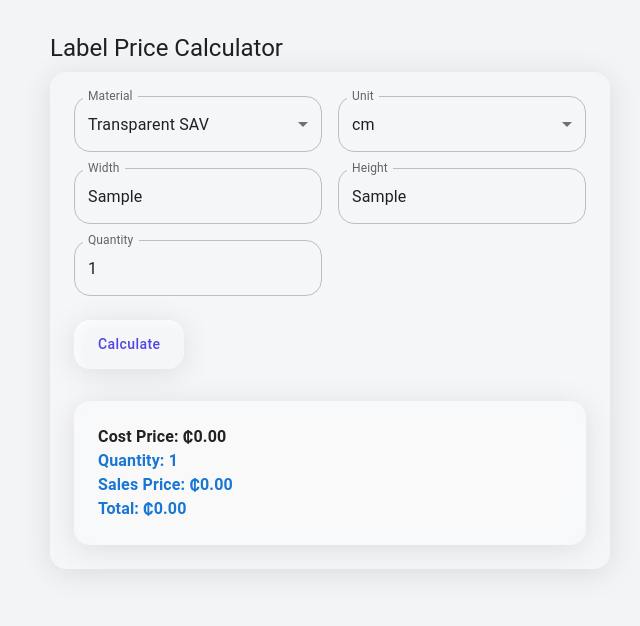
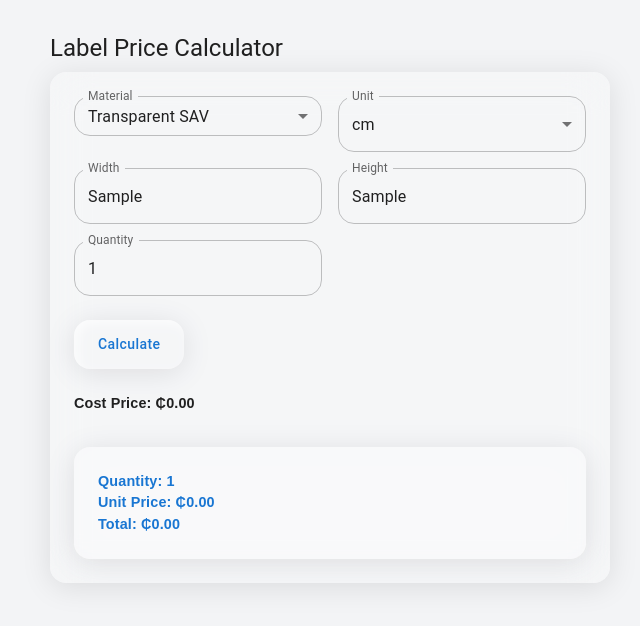
Before and after one commit to collinsasante/lablepp, a React (Vite) app: page / in a window 1280 px wide. Both pictures are taken after typing "Sample", "Sample" into the empty fields and a click on the button "Calculate". Shown: the top 626 px of the page, without its empty margins (310-950 px from the left). Built offline with nearby package versions, Linux system fonts and the light colour scheme; some icons are missing.

Commit message:
UI update

```diff
--- a/src/LabelPriceCalculator.jsx
+++ b/src/LabelPriceCalculator.jsx
@@ -81,11 +81,9 @@ export default function LabelPriceCalculator() {
   };
 
   const handleCopy = () => {
-    const text = `Cost Price: ₵${finalProd.toFixed(
+    const text = `\nSales Price: ₵${unitPrice.toFixed(
       2
-    )}\nSales Price: ₵${unitPrice.toFixed(2)}\nTotal: ₵${total.toFixed(
-      2
-    )}\nQuantity: ${qty}`;
+    )}\nTotal: ₵${total.toFixed(2)}\nQuantity: ${qty}`;
     navigator.clipboard.writeText(text);
   };
 
@@ -97,6 +95,11 @@ export default function LabelPriceCalculator() {
       return ["cm", "inch"];
     }
     return Object.keys(conv);
+  };
+
+  const fontStyle = {
+    fontFamily: "Arial, sans-serif",
+    fontSize: "0.9rem",
   };
 
   return (
@@ -111,6 +114,7 @@ export default function LabelPriceCalculator() {
             select
             label="Material"
             value={type}
+            size="small"
             onChange={(e) => {
               setType(e.target.value);
               if (
@@ -122,6 +126,7 @@ export default function LabelPriceCalculator() {
                 if (e.target.value === "Flexy") setUnit("feet");
               }
             }}
+            sx={fontStyle}
           >
             {[
               "Transparent SAV",
@@ -130,7 +135,7 @@ export default function LabelPriceCalculator() {
               "Flexy",
               "PP Transparent(White)",
             ].map((t) => (
-              <MenuItem key={t} value={t}>
+              <MenuItem key={t} value={t} sx={fontStyle}>
                 {t}
               </MenuItem>
             ))}
@@ -141,9 +146,10 @@ export default function LabelPriceCalculator() {
             label="Unit"
             value={unit}
             onChange={(e) => setUnit(e.target.value)}
+            sx={fontStyle}
           >
             {getAvailableUnits().map((u) => (
-              <MenuItem key={u} value={u}>
+              <MenuItem key={u} value={u} sx={fontStyle}>
                 {u}
               </MenuItem>
             ))}
@@ -153,17 +159,20 @@ export default function LabelPriceCalculator() {
             label="Width"
             value={width}
             onChange={(e) => setWidth(e.target.value)}
+            sx={fontStyle}
           />
           <TextField
             label="Height"
             value={height}
             onChange={(e) => setHeight(e.target.value)}
+            sx={fontStyle}
           />
           <TextField
             label="Quantity"
             type="number"
             value={qty}
             onChange={(e) => setQty(+e.target.value)}
+            sx={fontStyle}
           />
         </Box>
 
@@ -179,6 +188,12 @@ export default function LabelPriceCalculator() {
               animate={{ opacity: 1, y: 0 }}
               exit={{ opacity: 0, y: -20 }}
             >
+              <br />
+              <Box>
+                <Typography sx={{ ...fontStyle, fontWeight: 600 }}>
+                  Cost Price: ₵{finalProd.toFixed(2)}
+                </Typography>
+              </Box>
               <Card
                 css={glassCard(theme)}
                 sx={{
@@ -190,16 +205,19 @@ export default function LabelPriceCalculator() {
                 }}
               >
                 <Box>
-                  <Typography sx={{ color: "", fontWeight: 600 }}>
-                    Cost Price: ₵{finalProd.toFixed(2)}
-                  </Typography>
-                  <Typography sx={{ color: "#1976d2", fontWeight: 600 }}>
+                  <Typography
+                    sx={{ ...fontStyle, fontWeight: 600, color: "#1976d2" }}
+                  >
                     Quantity: {qty}
                   </Typography>
-                  <Typography sx={{ color: "#1976d2", fontWeight: 600 }}>
-                    Sales Price: ₵{unitPrice.toFixed(2)}
+                  <Typography
+                    sx={{ ...fontStyle, fontWeight: 600, color: "#1976d2" }}
+                  >
+                    Unit Price: ₵{unitPrice.toFixed(2)}
                   </Typography>
-                  <Typography sx={{ color: "#1976d2", fontWeight: 600 }}>
+                  <Typography
+                    sx={{ ...fontStyle, fontWeight: 600, color: "#1976d2" }}
+                  >
                     Total: ₵{total.toFixed(2)}
                   </Typography>
                 </Box>
--- a/src/theme.js
+++ b/src/theme.js
@@ -3,7 +3,7 @@ import { createTheme } from "@mui/material/styles";
 
 const theme = createTheme({
   palette: {
-    primary: { main: "#4F46E5" },
+    primary: { main: "#1976d2" },
     background: {
       default: "#F3F4F6",
       paper: "rgba(255,255,255,0.2)", // used in glassCard only
```
